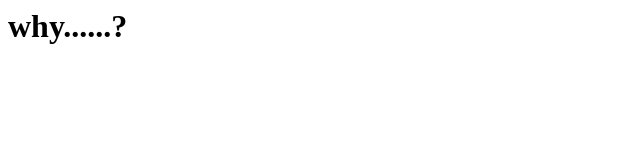
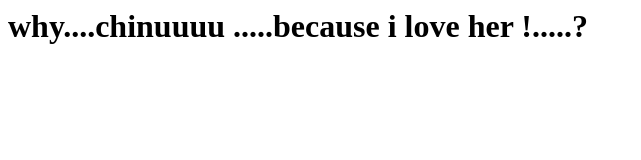
Before and after one commit to nitin933/project, a plain HTML site: page index.html in a window 1280 px wide. Shown: the whole page, without its empty margins (0-641 px from the left). Drawn offline with Linux system fonts and the light colour scheme.

Commit message:
to check

```diff
--- a/index.html
+++ b/index.html
@@ -1 +1 @@
-<h1>why......?</h1>
+<h1>why....chinuuuu .....because  i love her !.....?</h1>
```
